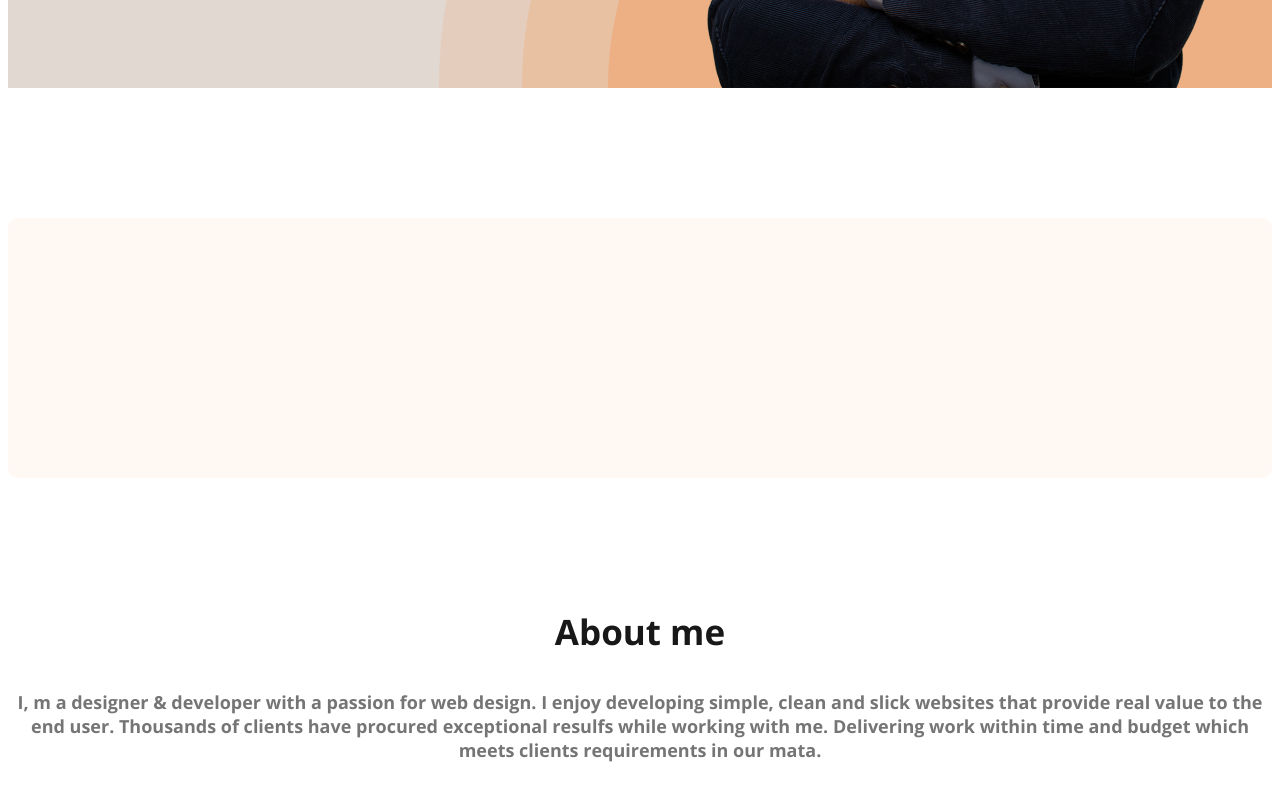
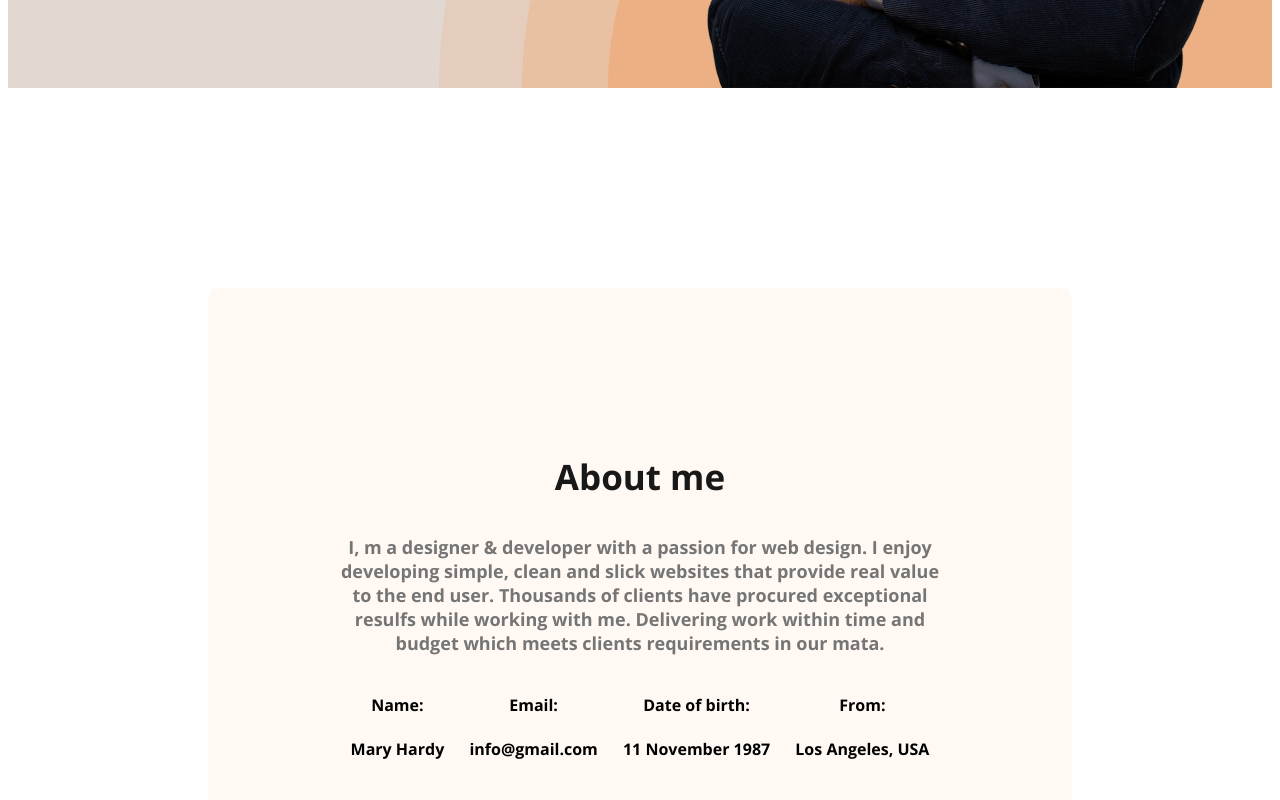
Before and after one commit to Mabrur-khalid/webdeveloper-portfolio, a plain HTML site: page index.html in a window 1280 px wide. Shown: the part 777-1577 px from the top of the page. Drawn offline with nearby package versions, Linux system fonts and the light colour scheme.

Commit message:
done about part

```diff
--- a/index.html
+++ b/index.html
@@ -30,12 +30,31 @@
         </div>
     </header>
  <main>
-    <section class="about"> </section>
+    <section class="about">
     <h3 class="section-title">About me</h3>
     <p class="section-description">I, m a designer & developer with a passion for web design. I enjoy developing simple, clean and slick websites that provide real value to the end user. Thousands of clients have procured exceptional resulfs while working with me. Delivering work within time and budget which meets clients requirements in our mata.
     </p>
 
+    <div class="about-info-container">
+    <div class="about-info">
+        <h4 class="info-title">Name:</h4>
+        <p class="info-description"> Mary Hardy </p>
+    </div>
+    <div class="about-info">
+        <h4 class="info-title">Email:</h4>
+        <p class="info-description">info@gmail.com</p>
+    </div>
+    <div class="about-info">
+        <h4 class="info-title">Date of birth:</h4>
+        <p class="info-description">11 November 1987</p>
+    </div>
+    <div class="about-info">
+        <h4 class="info-title">From:</h4>
+        <p class="info-description">Los Angeles, USA</p>
+    </div>
 
+</div>
+    </section>
 
 </main>
 
--- a/styles/portfolio.css
+++ b/styles/portfolio.css
@@ -96,10 +96,23 @@ line-height: 30px;
 }
 
 /* Main section styles */
+main{
+    max-width: 1140;
+    margin: 0 auto;
+}
+
 /* About section styles */
 .about{
 padding: 130px;
 border-radius: 10px;
 background: #FFF8F3;
 margin: 130px 0;
+margin: 200px;
 }
+.about-info-container{
+    display: flex;
+    justify-content: space-around;
+}
+.about-info{
+    text-align: center;
+}
```
